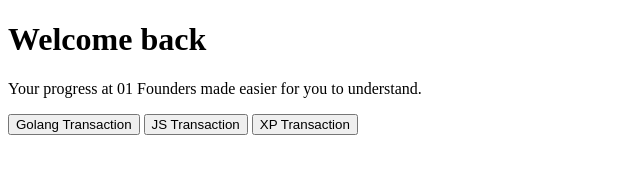
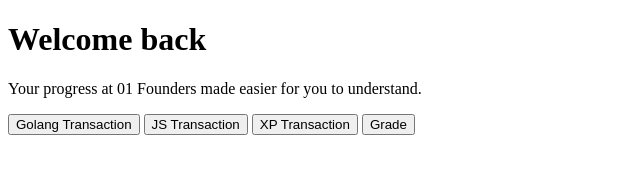
Before and after one commit to eediallo/graphql, a website with bundled scripts: page dashboard.html in a window 1280 px wide. Shown: the whole page, without its empty margins (0-640 px from the left). Built offline with nearby package versions, Linux system fonts and the light colour scheme.

Commit message:
feat: add Grade button to dashboard for enhanced user interaction

```diff
--- a/dashboard.html
+++ b/dashboard.html
@@ -19,6 +19,7 @@
     <button id="goTransBtn">Golang Transaction</button>
     <button id="jsTransBtn">JS Transaction</button>
     <button id="xpTransBtn">XP Transaction</button>
+    <button id="gradeBtn">Grade</button>
     <div id="transactions-container">
         <table id="trans-table"></table>
         <div id="svg-container"></div>
```
